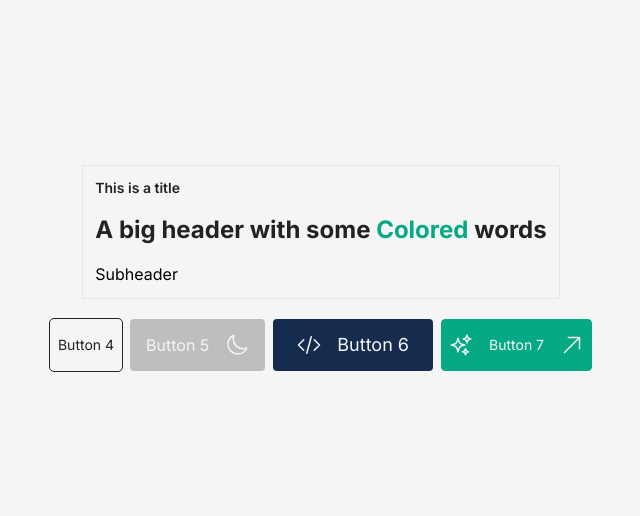
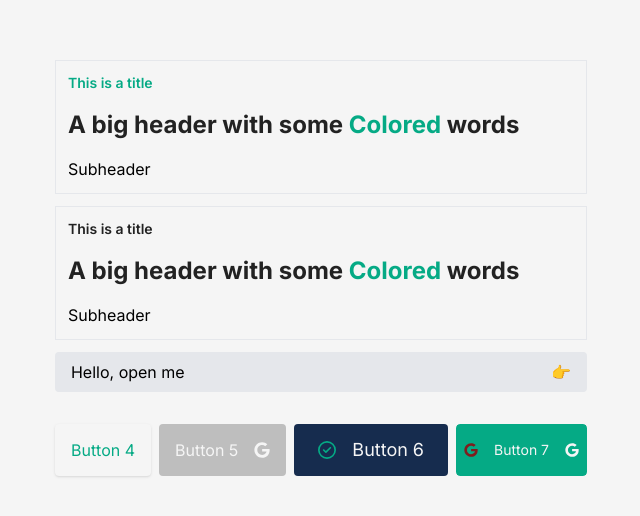
Before and after one commit to rhrokib/roboket-land, a Next.js app: page / in a window 1280 px wide. Shown: the part 122-638 px from the top of the page, without its empty margins (319-959 px from the left). Built offline with nearby package versions, Linux system fonts and the light colour scheme.

Commit message:
chore: Update npm dependencies and add react-icons package

```diff
--- a/package.json
+++ b/package.json
@@ -11,7 +11,8 @@
   "dependencies": {
     "next": "14.2.3",
     "react": "^18",
-    "react-dom": "^18"
+    "react-dom": "^18",
+    "react-icons": "^5.2.1"
   },
   "devDependencies": {
     "@types/node": "^20",
--- a/src/app/page.tsx
+++ b/src/app/page.tsx
@@ -5,11 +5,33 @@ import {
   HeaderTitle,
   SubHeader,
 } from '@/components/header';
+import { FaGoogle } from 'react-icons/fa';
+import { FaRegCircleCheck } from 'react-icons/fa6';
+
+import { Collapsible } from '../components/collapsible';
+
+export const metadata = {
+  title: 'Roboket',
+};
 
 export default function Home() {
   return (
     <>
       <div className="flex flex-col justify-center items-center bg-light min-h-screen">
+        <div className="flex flex-col gap-3">
+          <Header alignment="left">
+            <HeaderTitle color="text-primary-600" size="text-sm">
+              This is a title
+            </HeaderTitle>
+            <HeaderText
+              size="text-2xl"
+              coloredWords={['colored']}
+              accentColor="text-primary-600"
+            >
+              A big header with some Colored words
+            </HeaderText>
+            <SubHeader size="text-base">Subheader</SubHeader>
+          </Header>
           <Header alignment="left">
             <HeaderTitle size="text-sm">This is a title</HeaderTitle>
             <HeaderText
@@ -21,92 +43,40 @@ export default function Home() {
             </HeaderText>
             <SubHeader size="text-base">Subheader</SubHeader>
           </Header>
+          <Collapsible title={'Hello, open me'}>
+            Thanks for opening me
+          </Collapsible>
+          <Buttons />
+        </div>
+      </div>
+    </>
+  );
+}
 
-        {/*  */}
+function Buttons() {
+  return (
     <div className="flex gap-2 my-5">
-          <Button label="Button 4" size="small" variant="light" outline />
+      <Button label="Button 4" variant="light" />
       <Button
         label="Button 5"
         size="medium"
         variant="secondary"
-            rightIcon={
-              <svg
-                xmlns="http://www.w3.org/2000/svg"
-                fill="none"
-                viewBox="0 0 24 24"
-                strokeWidth={1.5}
-                stroke="currentColor"
-                className="w-6 h-6"
-              >
-                <path
-                  strokeLinecap="round"
-                  strokeLinejoin="round"
-                  d="M21.752 15.002A9.72 9.72 0 0 1 18 15.75c-5.385 0-9.75-4.365-9.75-9.75 0-1.33.266-2.597.748-3.752A9.753 9.753 0 0 0 3 11.25C3 16.635 7.365 21 12.75 21a9.753 9.753 0 0 0 9.002-5.998Z"
-                />
-              </svg>
-            }
+        rightIcon={<FaGoogle />}
       />
       <Button
         label="Button 6"
         size="large"
         variant="accent"
-            leftIcon={
-              <svg
-                xmlns="http://www.w3.org/2000/svg"
-                fill="none"
-                viewBox="0 0 24 24"
-                strokeWidth={1.5}
-                stroke="currentColor"
-                className="w-6 h-6"
-              >
-                <path
-                  strokeLinecap="round"
-                  strokeLinejoin="round"
-                  d="M17.25 6.75 22.5 12l-5.25 5.25m-10.5 0L1.5 12l5.25-5.25m7.5-3-4.5 16.5"
-                />
-              </svg>
-            }
+        leftIcon={<FaRegCircleCheck className="text-primary-600" />}
       />
       <Button
         label="Button 7"
         size="small"
         variant="primary"
         outline
-            rightIcon={
-              <svg
-                xmlns="http://www.w3.org/2000/svg"
-                fill="none"
-                viewBox="0 0 24 24"
-                strokeWidth={1.5}
-                stroke="currentColor"
-                className="w-6 h-6"
-              >
-                <path
-                  strokeLinecap="round"
-                  strokeLinejoin="round"
-                  d="m4.5 19.5 15-15m0 0H8.25m11.25 0v11.25"
-                />
-              </svg>
-            }
-            leftIcon={
-              <svg
-                xmlns="http://www.w3.org/2000/svg"
-                fill="none"
-                viewBox="0 0 24 24"
-                strokeWidth={1.5}
-                stroke="currentColor"
-                className="w-6 h-6"
-              >
-                <path
-                  strokeLinecap="round"
-                  strokeLinejoin="round"
-                  d="M9.813 15.904 9 18.75l-.813-2.846a4.5 4.5 0 0 0-3.09-3.09L2.25 12l2.846-.813a4.5 4.5 0 0 0 3.09-3.09L9 5.25l.813 2.846a4.5 4.5 0 0 0 3.09 3.09L15.75 12l-2.846.813a4.5 4.5 0 0 0-3.09 3.09ZM18.259 8.715 18 9.75l-.259-1.035a3.375 3.375 0 0 0-2.455-2.456L14.25 6l1.036-.259a3.375 3.375 0 0 0 2.455-2.456L18 2.25l.259 1.035a3.375 3.375 0 0 0 2.456 2.456L21.75 6l-1.035.259a3.375 3.375 0 0 0-2.456 2.456ZM16.894 20.567 16.5 21.75l-.394-1.183a2.25 2.25 0 0 0-1.423-1.423L13.5 18.75l1.183-.394a2.25 2.25 0 0 0 1.423-1.423l.394-1.183.394 1.183a2.25 2.25 0 0 0 1.423 1.423l1.183.394-1.183.394a2.25 2.25 0 0 0-1.423 1.423Z"
-                />
-              </svg>
-            }
+        rightIcon={<FaGoogle />}
+        leftIcon={<FaGoogle className="text-red-900" />}
       />
     </div>
-      </div>
-    </>
   );
 }
--- a/src/components/button/button.tsx
+++ b/src/components/button/button.tsx
@@ -11,7 +11,7 @@ interface ButtonVariant {
   secondary: 'bg-secondary text-light';
   accent: 'bg-accent-600 text-light';
   dark: 'bg-dark text-light';
-  light: 'bg-light text-dark';
+  light: 'bg-light text-primary-600 shadow';
 }
 
 interface ButtonProps
@@ -44,13 +44,13 @@ export function Button({
     secondary: 'bg-secondary text-light',
     accent: 'bg-accent-600 text-light',
     dark: 'bg-dark text-light',
-    light: 'bg-light text-dark',
+    light: 'bg-light text-primary-600 shadow',
   };
 
   return (
     <button
       {...props}
-      className={`${variantClasses[variant]} ${sizeClasses[size]} ${outline ? 'outline outline-1' : 'outline-none'} flex justify-center items-center rounded gap-2 hover:opacity-90  active:opacity-100 active:shadow-inner`}
+      className={`${variantClasses[variant]} ${sizeClasses[size]} ${outline ? 'outline outline-1' : 'outline-none'} flex justify-center items-center rounded gap-2 hover:opacity-90   active:opacity-100 active:shadow-inner`}
     >
       {leftIcon && <span className="mr-2">{leftIcon}</span>}
       {label}
--- /dev/null
+++ b/src/components/collapsible.tsx
@@ -0,0 +1,30 @@
+'use client';
+import React, { useState } from 'react';
+
+interface CollapsibleProps {
+  title: string;
+  children: React.ReactNode;
+}
+
+export function Collapsible({ title, children }: CollapsibleProps) {
+  const [isOpen, setIsOpen] = useState(false);
+
+  return (
+    <div className="w-full">
+      <button
+        className="flex justify-between items-center bg-gray-200 hover:bg-gray-300 px-4 py-2 rounded w-full text-left"
+        onClick={() => setIsOpen(!isOpen)}
+      >
+        <span>{title}</span>
+        <span className={`ml-2 ${isOpen ? 'text-green-500' : ''}`}>
+          {isOpen ? '👇' : '👉'}
+        </span>
+      </button>
+      <div
+        className={`overflow-hidden transition-max-height duration-300 ease-in-out ${isOpen ? 'max-h-96' : 'max-h-0'}`}
+      >
+        <div className="px-4 py-2">{children}</div>
+      </div>
+    </div>
+  );
+}
```
Also changed, not shown: 1 other file (tests, documents, lock files or other folders). Lines whose indentation alone changed are shown as unchanged.
